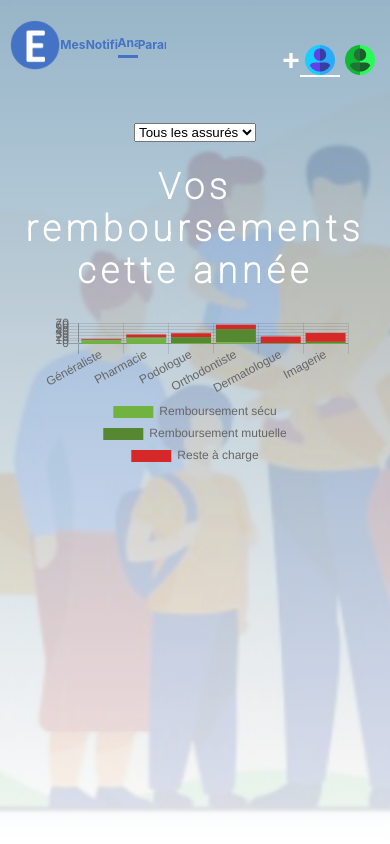
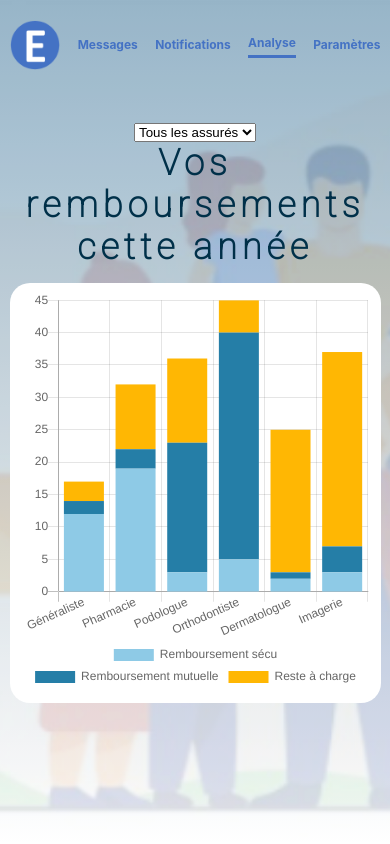
Before and after one commit to WildCodeSchool/remoteFR-R2dwild-P3-secuel-front, a React (Create React App) app: page /analyse in a window 390 px wide. Built offline with nearby package versions, Linux system fonts and the light colour scheme.

Commit message:
css analyse and header

```diff
--- a/src/components/Events.css
+++ b/src/components/Events.css
@@ -37,9 +37,9 @@
   width: 40%;
   margin: 10px;
   border-radius: 20px;
-  overflow: scroll;
+  /* overflow: scroll; */
   min-height: 0;
-  max-height: 300px;
+  /* max-height: 300px; */
 }
 #insured1{
   background-color: #219EBC;
@@ -58,6 +58,28 @@
   justify-content: center;
   width: 100%;
 }
+
+.notificationICon {
+  position: relative;
+  display: inline-block;
+  width: 100%;
+}
+
+.notificationICon .badge {
+  position: absolute;
+  justify-content: center;
+  top: -10px;
+  left: 98%;
+  height: 30px;
+  width: 30px;
+  display: flex;
+  align-items: center;
+  border-radius: 50%;
+  background: #D62828;
+  border: 2px solid #A3BDCE ;
+  color: white;
+}
+
 .nomAssure{
   font-weight: 300;
 }
@@ -71,8 +93,8 @@
     width: 80%;
     margin: 10px;
     border-radius: 20px;
-    overflow: scroll;
+    /* overflow: scroll; */
     min-height: 0;
-    max-height: 300px;
+    /* max-height: 300px; */
   }
 }
--- a/src/components/Header.css
+++ b/src/components/Header.css
@@ -1,6 +1,6 @@
 .header {
   /* border-bottom: 1px solid white; */
-  display : flex;
+  display: flex;
   width: 100%;
   justify-content: space-between;
   align-items: center;
@@ -12,62 +12,80 @@
   width: auto;
 }
 
-.plus {
+/* .plus {
   text-decoration: none;
   color : white;
   font-family: 'Courier New', Courier, monospace;
   vertical-align : center;
   font-size: 30px;
   font-weight: bold;
-}
+} */
 
 /* .plus :hover {
   background-color: rgb(174, 181, 204);
   color : black;
 } */
 
-.userField {
+/* .userField {
   display : flex;
   align-items: flex-start;
   margin-right:10px;
-}
+} */
 
 .logoUser {
-  height : 30px;
+  height: 30px;
   width: 30px;
   padding-left: 5px;
   padding-right: 5px;
   justify-content: center;
 }
-.navicon{
-  margin-bottom:40px;
-  margin-left:10px;
+
+.navicon {
+  margin-bottom: 40px;
+  margin-left: 10px;
   width: 40%;
   display: flex;
   justify-content: space-between;
   align-items: center;
-  margin-top:10px;
-  font-size:12px;
+  margin-top: 10px;
+  font-size: 12px;
   font-weight: bold;
   /* padding-bottom:5px; */
 }
-.iconNavbar{
-  width:25px;
+
+.iconNavbar {
+  width: 25px;
 }
-.iconBtn{
-  padding-bottom:5px;
+
+.iconBtn {
+  padding-bottom: 5px;
   overflow: hidden;
-  border:none;
-  background:none;
+  border: none;
+  background: none;
   display: flex;
-  width:auto;
+  width: auto;
   align-items: center;
-  outline:none;
+  outline: none;
   cursor: pointer;
   text-decoration: none;
-  color:#4472C4;
+  color: #4472C4;
 }
 
-.selected{
+.selected {
   border-bottom: 3px solid #4472C4;
 }
+
+@media (max-width: 600px) {
+  .navicon {
+    margin-bottom: 40px;
+    margin-left: 10px;
+    width: 95%;
+    flex-wrap: wrap;
+    display: flex;
+    justify-content: space-between;
+    align-items: center;
+    margin-top: 10px;
+    font-size: 12px;
+    font-weight: bold;
+  }
+}
--- a/src/components/Header.js
+++ b/src/components/Header.js
@@ -1,20 +1,18 @@
-import React, { useState } from 'react'
+import React from 'react'
 import { Link, NavLink } from 'react-router-dom'
 
 import './Header.css'
 import logo_elan from '../data/images/logo_elan.png'
-import user from '../data/images/user.svg'
-import userGreen from '../data/images/userGreen.svg'
 
 const Header = () => {
-  const [bgPlus, setbgPlus] = useState(true)
-  const handleClick = () => {
-    setbgPlus(!bgPlus)
-  }
-  const [bgUser, setbgUser] = useState(true)
-  const handleUser = () => {
-    setbgUser(!bgUser)
-  }
+  // const [bgPlus, setbgPlus] = useState(true)
+  // const handleClick = () => {
+  //   setbgPlus(!bgPlus)
+  // }
+  // const [bgUser, setbgUser] = useState(true)
+  // const handleUser = () => {
+  //   setbgUser(!bgUser)
+  // }
   return (
     <div className='header'>
       <div className='navicon'>
@@ -39,7 +37,7 @@ const Header = () => {
         </NavLink>
       </div>
       {/* <div className='plus' onClick={handleClick} style={{backgroundColor:`${ bgPlus ? 'blue' : 'grey'}`}>+</div> */}
-      <div className='userField'>
+      {/* <div className='userField'>
         <Link
           to='/CreateUser'
           className='plus'
@@ -56,7 +54,7 @@ const Header = () => {
           style={{ borderBottom: `${bgUser ? '2px solid white' : 'none'}` }}
         />
         <img src={userGreen} alt='logoUser' className='logoUser' />
-      </div>
+      </div> */}
     </div>
   )
 }
--- a/src/components/StackedBar.css
+++ b/src/components/StackedBar.css
@@ -1,12 +1,29 @@
 .bar{
+  margin-top: 15px;
+  padding: 10px;
+  background-color: white;
+  border-radius: 20px;
   display: flex;
   flex-direction: column;
   justify-content: center;
-  width: 80%;
+  width: 90%;
+  height: 400px;
   align-items: center;
+  position: relative;
 }
 
 .title{
-  color: white;
+  position: relative;
+  margin: 0;
+  color:#003049;
   font-weight: bolder;
 }
+
+.analyse{
+  height: 500px
+}
+.label {
+  position: absolute;
+  top: 0;
+  left:0;
+}
--- a/src/components/StackedBar.js
+++ b/src/components/StackedBar.js
@@ -24,7 +24,7 @@ function StackedBar() {
           maxBarThickness: 40,
           label: 'Remboursement sécu',
           data: [12, 19, 3, 5, 2, 3],
-          backgroundColor: '#71B340',
+          backgroundColor: '#8ecae6',
           datalabels: {
             color: 'white'
           }
@@ -34,8 +34,8 @@ function StackedBar() {
           barThickness: 40,
           maxBarThickness: 40,
           label: 'Remboursement mutuelle',
-          data: [2, 3, 20, 45, 1, 4],
-          backgroundColor: '#568731',
+          data: [2, 3, 20, 35, 1, 4],
+          backgroundColor: '#257EA7',
           boderColor: 'white',
           datalabels: {
             color: 'white'
@@ -46,8 +46,8 @@ function StackedBar() {
           barThickness: 40,
           maxBarThickness: 40,
           label: 'Reste à charge',
-          data: [3, 10, 13, 15, 22, 30],
-          backgroundColor: '#D62828',
+          data: [3, 10, 13, 5, 22, 30],
+          backgroundColor: '#ffb703',
           datalabels: {
             color: 'white'
           }
@@ -57,8 +57,8 @@ function StackedBar() {
   }, [])
 
   const options = {
-    // animation: { animateScale: true },
-    maintainAspectRatio: true,
+    animation: { easing: 'easeInCubic', duration: 1500 },
+    maintainAspectRatio: false,
     // plugins: {
     //   tooltip: {
     //     mode: 'index',
@@ -68,6 +68,10 @@ function StackedBar() {
     scales: {
       yAxes: [
         {
+          // scaleLabel: {
+          //   display: true,
+          //   labelString: '€'
+          // },
           stacked: true,
           ticks: {
             beginAtZero: true
@@ -83,16 +87,19 @@ function StackedBar() {
   }
   const legend = {
     position: 'bottom',
-    labeles: {
-      fontSize: 11
+    labels: {
+      fontSize: 12
     }
   }
 
   return (
-    <div className='bar'>
+    <>
       <h1 className='title'>Vos remboursements cette année</h1>
-      <Bar data={data} options={options} legend={legend} />
-    </div>
+      <div className='bar'>
+        {/* <p className='label'>€</p> */}
+        <Bar data={data} options={options} legend={legend} />
+      </div>
+    </>
   )
 }
 
--- a/src/components/Welcome.css
+++ b/src/components/Welcome.css
@@ -8,7 +8,7 @@
 #bonjourElan{
   display: flex;
   justify-content: flex-start;
-  font-weight: 300;
+  font-weight: bolder;
   font-size: 40px;
   text-align: left;
 }
--- a/src/screen/Analyse.css
+++ b/src/screen/Analyse.css
@@ -55,4 +55,5 @@ h3 {
   display: flex;
   flex-direction: column;
   align-items: center;
+  height: auto;
 }
--- a/src/screen/Analyse.js
+++ b/src/screen/Analyse.js
@@ -15,6 +15,7 @@ const Analyse = () => {
   const handleSelect = e => setSelect(e.target.value)
 
   return (
+    <>
       <div className='analyse'>
         {/* Votre mutuelle actuelle ne vous rembourse pas totalement vos actes de
       podologies, <a href='https://apgis.com/'>APGIS</a> propose de meilleur
@@ -36,8 +37,9 @@ const Analyse = () => {
             Léa Dupont
           </option>
         </select>
+      </div>
       <StackedBar />
-    </div>
+    </>
   )
 }
 export default Analyse
--- a/src/screen/Message.css
+++ b/src/screen/Message.css
@@ -1,8 +1,16 @@
 .message table,td,th{
   padding: 5px;
   border-collapse: collapse;
+  border: 1px solid lightgrey;
+  font-size: normal;
+  text-align: left;
+}
+.message{
+  width:90%;
+}
+#headTable{
+  background:#f5f7f7;
+}
+#bodyTable{
   background: white;
-  border: slategrey 1px solid;
-  color: black;
-  font-size: normal;
 }
--- a/src/screen/Message.js
+++ b/src/screen/Message.js
@@ -6,7 +6,7 @@ const Message = () => {
       <p>3 nouveaux messages</p>
       <table>
         <thead>
-          <tr>
+          <tr id='headTable'>
             <th>
               <input type='checkbox' disabled />
             </th>
@@ -17,7 +17,7 @@ const Message = () => {
             <th>date ▼</th>
           </tr>
         </thead>
-        <tbody>
+        <tbody id='bodyTable'>
           <tr>
             <td>
               <input type='checkbox' />
--- a/src/screen/Notification.css
+++ b/src/screen/Notification.css
@@ -5,14 +5,26 @@
   height: auto;
 }
 
+#titreNotif{
+background-color:#0C75B7;
+color:white;
+font-size:20px;
+font-weight:bolder;
+height:35px;
+display: flex;
+justify-content: flex-start;
+align-items: center;
+padding-left:10px;
+}
+
 .NotifNumber {
   padding : 5px;
-  margin-left: 10%;
-  margin-right: 10%;
-  width: 80%;
+  /* margin-left: 10%;
+  margin-right: 10%; */
+  /* width: 80%; */
   display: flex;
   flex-direction: row;
-  justify-content: center;
+  justify-content: flex-start;
   font-size: 30px;
   letter-spacing: 10px;
   font-weight: bold;
@@ -20,8 +32,8 @@
 
 .StarNText {
   list-style-type: none;
-  font-size: large;
-  width: 200px;
+  /* font-size: large; */
+  width: 33%;
 }
 
 .Star {
@@ -43,9 +55,9 @@
   align-items: flex-start;
   justify-content: center;
   padding : 5px;
-  margin-left: 10%;
+  /* margin-left: 10%; */
   margin-right: 10%;
-  width: 80%;
+  width: 100%;
   display: flex;
   flex-direction: row;
   justify-content: space-between;
@@ -58,16 +70,17 @@
 }
 
 .NotifList {
-  border: 2px solid darkslategrey;
+  /* border: 2px solid darkslategrey; */
   display: flex;
   flex-direction: column;
+  justify-content: center;
   align-items: center;
   padding : 5px;
   margin-top: 5px;
   margin-bottom: 10px;
-  margin-left: 10%;
+  /* margin-left: 10%; */
   margin-right: 10%;
-  width: 80%;
+  width: 100%;
   height: auto;
   background-color: white;
 }
--- a/src/screen/Notification.js
+++ b/src/screen/Notification.js
@@ -12,7 +12,7 @@ const Notification = () => {
   return (
     // Body du composant
     <div className='NotifBody'>
-      <h1>Vos Notifications</h1>
+      <h1 id='titreNotif'>Vos Notifications</h1>
       <h2>Profil</h2>
       <h1>
         <span style={{ color: 'blue' }}>
```
Lines whose indentation alone changed are shown as unchanged.
